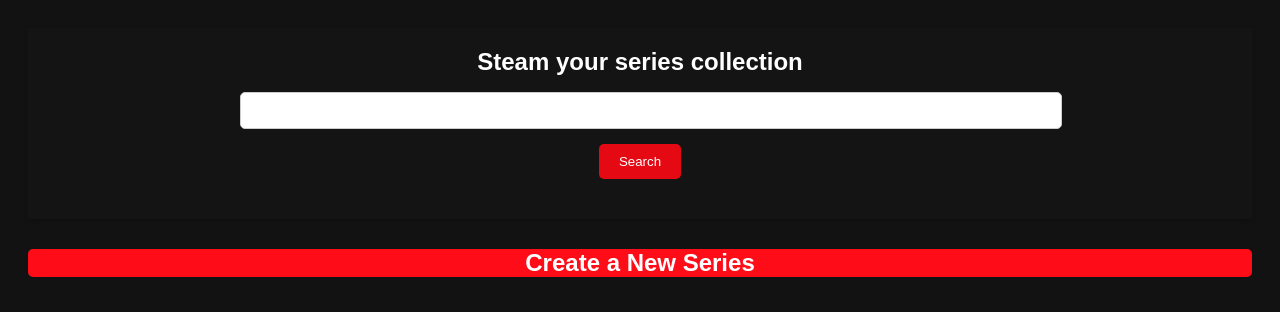
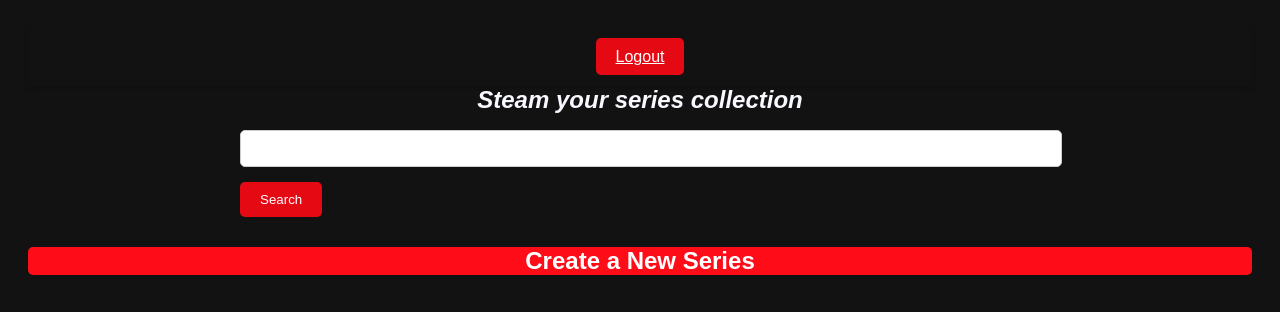
Before and after one commit to StefanRifel/Steam---Streaming-Series-Memory-Steam, a PHP site: page /homepage/homepage.php in a window 1280 px wide. Shown: the top 312 px of the page. Run offline with PHP 8.4, Linux system fonts and the light colour scheme; data comes from the database, SQL or seed files in the repository.

Commit message:
feat: add logout button

```diff
--- a/db/initialize.sql
+++ b/db/initialize.sql
@@ -7,7 +7,7 @@
 CREATE TABLE IF NOT EXISTS USERS (
     ID int NOT NULL AUTO_INCREMENT,
     Name varchar(50) NOT NULL,
-    Password varchar(50) NOT NULL,
+    Password varchar(255) NOT NULL,
     PRIMARY KEY (ID)
 );
 
--- a/src/css/header.css
+++ b/src/css/header.css
@@ -1,6 +1,5 @@
 /* header.css */
 header {
-    background-color: #141414;
     color: #fff;
     padding: 20px;
     text-align: center;
@@ -49,3 +48,20 @@
 .search-button:focus {
     outline: none;
 }
+
+.logout-button {
+    padding: 10px 20px;
+    background-color: #e50914;
+    color: #fff;
+    border: none;
+    border-radius: 5px;
+    cursor: pointer;
+}
+
+.logout-button:hover {
+    background-color: #89050c;
+}
+
+.logout-button:focus {
+    outline: none;
+}
--- a/src/css/style.css
+++ b/src/css/style.css
@@ -4,6 +4,14 @@
     background-color: #121212;
     color: #fff;
     padding: 20px;
+}
+
+h1 {
+    font-size: 24px;
+    font-style: oblique;
+    margin-top: 30px;
+    text-align: center;
+    color: ghostwhite;
 }
 
 h2 {
@@ -21,7 +29,7 @@
 }
 
 input[type="text"],
-input[type="number"] {
+input[type="number"], input[type="password"] {
     width: 100%;
     padding: 10px;
     margin-bottom: 10px;
@@ -46,3 +54,16 @@
 ul li {
     margin-bottom: 10px;
 }
+
+.container {
+    padding: 25px;
+    background-color: black;
+    border: 2px solid black;
+    outline-style: solid;
+    outline-color: red;
+}
+
+a{
+    font-family: 'Netflix Sans', Arial, sans-serif;
+    color: #fff;
+}
--- a/src/html/footer.php
+++ b/src/html/footer.php
@@ -1,5 +1,5 @@
 <footer>
     <div class="footer-content">
-        <p>&copy; 2024 Your Company</p>
+        <p>&copy; 2024 Steam</p>
     </div>
 </footer>
--- a/src/html/header.php
+++ b/src/html/header.php
@@ -1,11 +1,5 @@
 <header>
     <div class="header-content">
-        <h1>Steam your series collection</h1>
-        <form class="search-form" method="GET" action="../../script/api/series.php">
-            <label>
-                <input type="text" class="search-input" name="search" id="search">
-            </label>
-            <input type="submit" value="Search" class="search-button">
-        </form>
+        <a href="../index.html" class="logout-button">Logout</a>
     </div>
 </header>
--- a/src/html/homepage/homepage.php
+++ b/src/html/homepage/homepage.php
@@ -12,7 +12,8 @@
         <title>Steam</title>
     </head>
     <body>
-        <header>
+        <?php include('../header.php') ?>
+
         <div class="header-content">
             <h1>Steam your series collection</h1>
             <form class="search-form" method="GET" action="../../script/api/series.php">
@@ -22,7 +23,7 @@
                 <input type="submit" value="Search" class="search-button">
             </form>
         </div>
-        </header>
+
 
         <div class="create-series-container">
             <h2 class="toggle">Create a New Series</h2>
--- a/src/html/index.html
+++ b/src/html/index.html
@@ -3,7 +3,7 @@
 <head>
     <meta charset="UTF-8">
     <meta name="viewport" content="width=device-width, initial-scale=1">
-    <link rel="stylesheet" href="../css/LogInStyle.css" type="text/css">
+    <link rel="stylesheet" href="../css/style.css" type="text/css">
     <title>Einloggen</title>
 </head>
 <body>
@@ -20,7 +20,6 @@
             <button type="submit">Einloggen!</button>
             <a href="login/register.html">Noch kein Account? Registrieren!</a>
         </div>
-
     </form>
 </main>
 </body>
--- a/src/html/login/register.html
+++ b/src/html/login/register.html
@@ -3,7 +3,7 @@
 <head>
     <meta charset="UTF-8">
     <meta name="viewport" content="width=device-width, initial-scale=1">
-    <link rel="stylesheet" href="../../css/LogInStyle.css" type="text/css">
+    <link rel="stylesheet" href="../../css/style.css" type="text/css">
     <title>Registrieren</title>
 </head>
 <body>
@@ -21,10 +21,7 @@
                 <input type="password" placeholder="Passwort eingeben" id="password2" name="password2" required>
             </label>
             <button type="submit">Registrieren</button>
-
-
         </div>
-
     </form>
 </main>
 </body>
```
Also changed, not shown: src/html/login/register.php (+16 -34 lines). Lines whose indentation alone changed are shown as unchanged.
